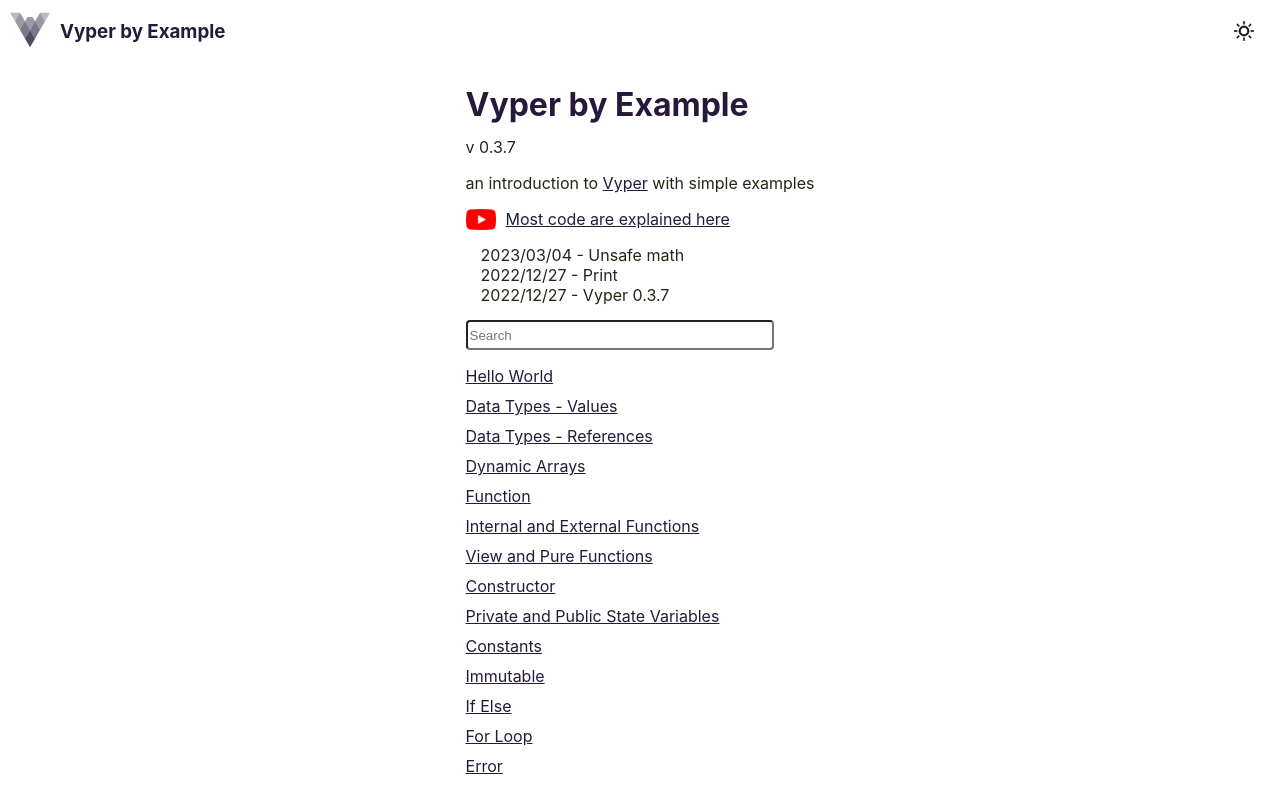
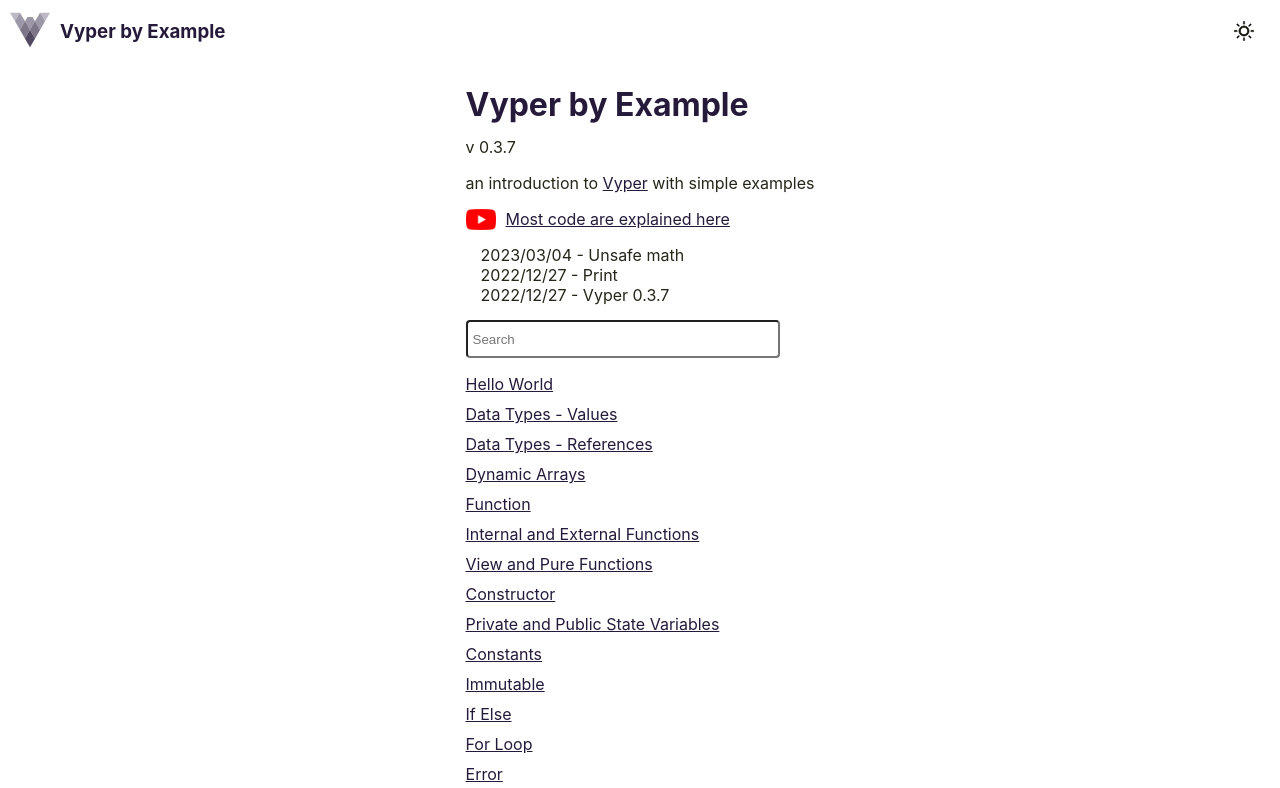
Before and after one commit to Cyfrin/vyper-by-example.github.io, a React (Create React App) app: page / in a window 1280 px wide. Shown: the top 788 px of the page. Built offline with nearby package versions, Linux system fonts and the light colour scheme.

Commit message:
css search

```diff
--- a/src/components/SearchBar.module.css
+++ b/src/components/SearchBar.module.css
@@ -3,7 +3,10 @@
   height: 24px;
   max-width: 300px;
   border-radius: 4px;
+  padding: 5px;
+  border-radius: 4px;
 }
 .input:focus {
   outline: none;
+  box-shadow: none;
 }
```
